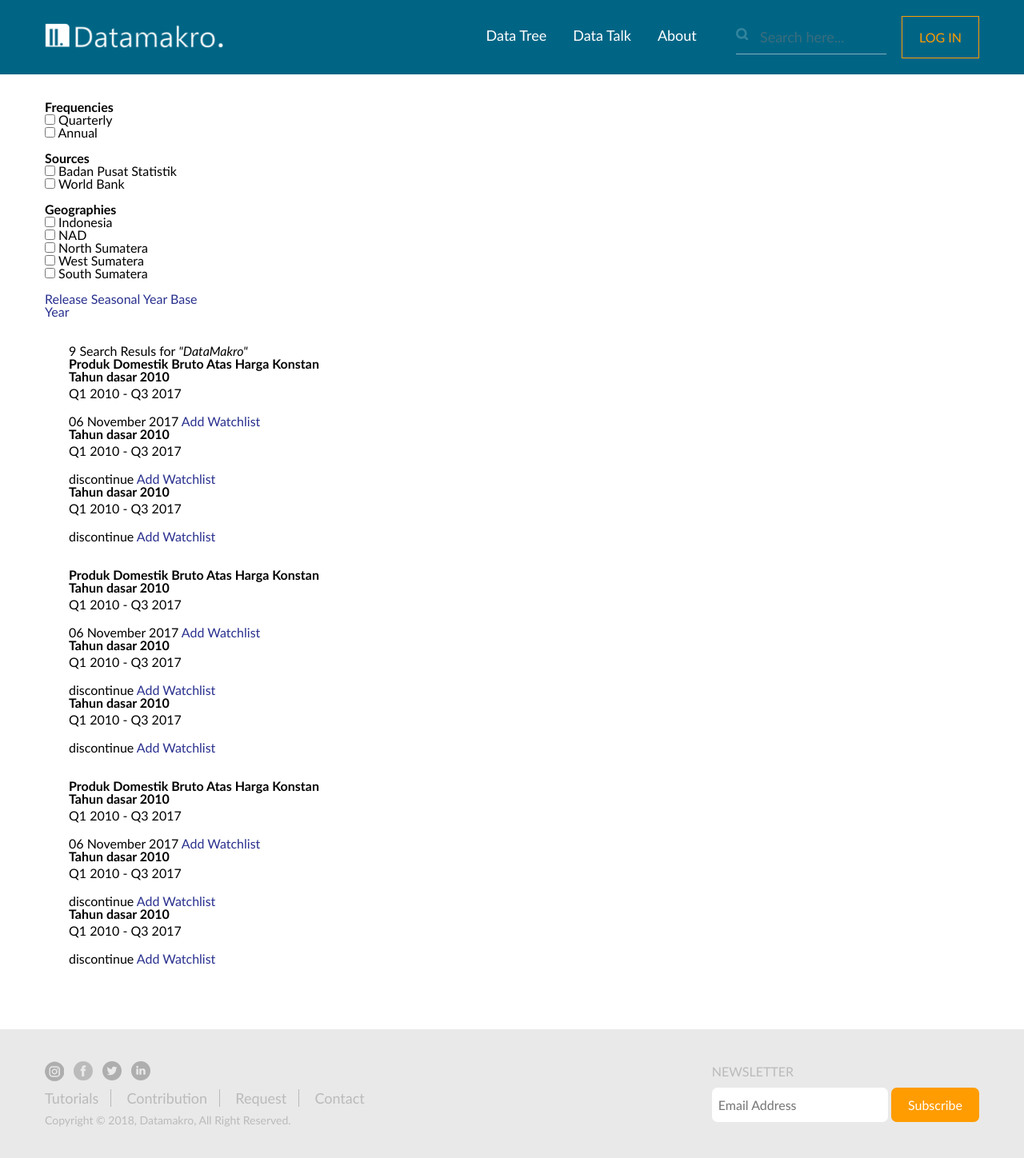
After one commit to rahadianmf/datamakro-fe, a PHP site: page /search-result.php in a window 1280 px wide. The commit adds this page. Shown: the whole page at 80% size. Run offline with PHP 8.4, Linux system fonts and the light colour scheme; some web fonts are replaced.

Commit message:
add page search-result (unfinished)

```diff
--- /dev/null
+++ b/__blank.php
@@ -0,0 +1,5 @@
+<?php $page = ""; $header = "active"; include ('_header.php'); ?>
+<section class = "content">
+
+</section>
+<?php include ('_footer.php'); ?>
--- a/_header.php
+++ b/_header.php
@@ -21,7 +21,7 @@
     <script type="text/javascript" src="js/js-running.js"></script>
 </head>
 <body>
-    <header>
+    <header class = "<?php if($header == 'active'){ echo 'active'; } ?>">
         <div class="wrapper">
             <div class="h-left fl">
                 <div class="dib h-logo">
--- a/css/style.css
+++ b/css/style.css
@@ -81,6 +81,19 @@ font-family: 'Amita', cursive;
   -ms-box-sizing: border-box;
   -o-box-sizing: border-box; }
 
+aside, article {
+  padding-top: 33px;
+  display: inline-block;
+  margin: 0px 0px; }
+
+aside {
+  width: 239px;
+  padding-right: 30px; }
+
+article {
+  width: 925px;
+  padding-left: 30px; }
+
 button, input {
   font-family: calibri, sans-serif; }
 
@@ -95,8 +108,10 @@ header {
     width: 30%; }
   header .h-right {
     width: 70%; }
-  header .h-logo img {
-    height: 31px; }
+  header .h-logo {
+    padding-top: 4px; }
+    header .h-logo img {
+      height: 31px; }
   header .h-menu a {
     font-size: 18px;
     color: #ffffff;
@@ -134,6 +149,9 @@ header {
     border: 1px solid #ff9c01;
     padding: 16px 21px;
     color: #ff9c01; }
+  header.active {
+    position: fixed;
+    background: #006585; }
 
 html, body {
   font-size: 16px;
@@ -176,7 +194,7 @@ footer {
     background: #ffffff;
     padding: 12px 8px;
     font-size: 16px;
-    width: 180px;
+    width: 220px;
     border-radius: 7px;
     -webkit-border-radius: 7px;
     -moz-border-radius: 7px;
@@ -269,8 +287,10 @@ footer {
 .cb, .cba:after, .cbb:after {
   clear: both; }
 
-.content.c-home {
-  padding: 80px 0px; }
+.content {
+  padding: 93px 0px 80px; }
+  .content.c-home {
+    padding: 80px 0px; }
 
 .data-home .dh-list {
   float: left;
--- a/index.php
+++ b/index.php
@@ -1,4 +1,4 @@
-<?php include ('_header.php'); ?>
+<?php $page = ""; $header = "active"; include ('_header.php'); ?>
 <section class = "banner" style = "background-image:url('img/content/banner-home.jpg'); background-size: cover;">
 	<div class="wrapper b-wrapper">
 		<h1>Trustworthy Indonesia economic database</h1>
--- a/sass/style.scss
+++ b/sass/style.scss
@@ -2,11 +2,14 @@
 /*font : hind (find out in google)*/
 
 * { @include boxSizing(border-box); }
+aside , article { padding-top: 33px; display: inline-block; margin: 0px 0px; }
+aside { width: 239px; padding-right: 30px; }
+article { width: 925px; padding-left: 30px; }
 button, input { font-family: calibri, sans-serif; }
 header { @extend .pa; top: 0; left: 0; right: 0; color: $white; padding: 25px 0px; z-index: 2;
 	.h-left { width: 30%; }
 	.h-right { width: 70%; }
-	.h-logo { @extend .fl;
+	.h-logo { @extend .fl; padding-top: 4px;
 		img { height: 31px; }
 	}
 	.h-menu {
@@ -24,6 +27,7 @@ header { @extend .pa; top: 0; left: 0; right: 0; color: $white; padding: 25px 0p
 		&:hover , &:click , &:active , &:visited , &:focus { opacity: 1; }
 	}
 	.f-login { border: 1px solid $orange; padding: 16px 21px; color: $orange; }
+	&.active { position: fixed; background: $blue; }
 }
 html, body { font-size: 16px; font-family: calibri, sans-serif; }
 footer { background: $gray2; padding: 40px 0px;
@@ -37,7 +41,7 @@ footer { background: $gray2; padding: 40px 0px;
 	.f-socmed { margin-bottom: 10px; }
 	.right {
 		p { color: $gray; font-size: 16px; text-transform: uppercase; padding-bottom: 8px; margin-bottom: 0px; }
-		input { @include appearance(none); border:none; color: $gray; background: $white; padding: 12px 8px; font-size: 16px; width: 180px; @include borderRadius(7px); }
+		input { @include appearance(none); border:none; color: $gray; background: $white; padding: 12px 8px; font-size: 16px; width: 220px; @include borderRadius(7px); }
 		button { @include appearance(none); border: none; background: $orange; color: $white; font-size: 16px; padding: 12px 21px; @include borderRadius(7px); }
 	}
 }
@@ -56,7 +60,7 @@ footer { background: $gray2; padding: 40px 0px;
 }
 .bs-bb { @include boxSizing(border-box); }
 .cb , .cba:after , .cbb:after { @extend .db; clear: both; }
-.content {
+.content { padding: 93px 0px 80px;
 	&.c-home { padding: 80px 0px; }
 }
 .data-home {
@@ -73,10 +77,14 @@ footer { background: $gray2; padding: 40px 0px;
 .db { display: block; }
 .di { display: inline; }
 .dib { display: inline-block; }
-.fhl {  }
+.fhl { display: inline-block; width: 27px; height: 22px; position: absolute; margin-right: 7px; left: 0px; top: 8px;
+	&.fhl-1 { background: url('../img/material/fhl-1.png'); }
+	&.fhl-2 { background: url('../img/material/fhl-2.png'); }
+	&.fhl-3 { background: url('../img/material/fhl-3.png'); }
+}
 .filter-home { padding-bottom: 40px;
 	.fh-list {
-		li { padding: 11px 40px 11px 0px; position: relative; opacity: 0.5;
+		li { padding: 11px 40px 11px 37px; position: relative; opacity: 0.3; @include transition(all .15s ease-out);
 			a { color: $black; font-size: 18px; }
 			&:after { content: ""; position: absolute; width: 1px; top: 7px; right: 20px; bottom: 7px; background: $gray; }
 			&:last-child { padding-right: 0px; border-right: none;
--- /dev/null
+++ b/search-result.php
@@ -0,0 +1,137 @@
+<?php $page = "active"; $header = "active"; include ('_header.php'); ?>
+<section class = "content">
+	<div class="wrapper">
+		<aside>
+			<form>
+				<b class = "blue">Frequencies</b>
+				<div class="side-filter">
+					<input type = "checkbox" name = "sf"/>
+					<span class = "sf-title">Quarterly</span>
+				</div>
+				<div class="side-filter">
+					<input type = "checkbox" name = "sf"/>
+					<span class = "sf-title">Annual</span>
+				</div>
+				<br/>
+				<b class = "blue">Sources</b>
+				<div class="side-filter">
+					<input type = "checkbox" name = "sf"/>
+					<span class = "sf-title">Badan Pusat Statistik</span>
+				</div>
+				<div class="side-filter">
+					<input type = "checkbox" name = "sf"/>
+					<span class = "sf-title">World Bank</span>
+				</div>
+				<br/>
+				<b class = "blue">Geographies</b>
+				<div class="side-filter">
+					<input type = "checkbox" name = "sf"/>
+					<span class = "sf-title">Indonesia</span>
+				</div>
+				<div class="side-filter">
+					<input type = "checkbox" name = "sf"/>
+					<span class = "sf-title">NAD</span>
+				</div>
+				<div class="side-filter">
+					<input type = "checkbox" name = "sf"/>
+					<span class = "sf-title">North Sumatera</span>
+				</div>
+				<div class="side-filter">
+					<input type = "checkbox" name = "sf"/>
+					<span class = "sf-title">West Sumatera</span>
+				</div>
+				<div class="side-filter">
+					<input type = "checkbox" name = "sf"/>
+					<span class = "sf-title">South Sumatera</span>
+				</div>
+				<br/>
+				<a class="b-link" href="">Release</a>
+				<a class="b-link" href="">Seasonal Year</a>
+				<a class="b-link" href="">Base Year</a>
+			</form>
+		</aside>
+		<article class = "two-column">
+			<h4>9 Search Resuls for <i>"DataMakro"</i></h4>
+			<div class="box hbb b-gray">
+				<b class = "blue">Produk Domestik Bruto Atas Harga Konstan</b>
+				<div class = "search-list">
+					<b>Tahun dasar 2010</b>
+					<p>Q1 2010 - Q3 2017</p>
+					<span class = "i">06 November 2017</span>
+					<a class = "btn bbor" href=""><span class = "splus"></span> Add Watchlist</a>
+				</div>
+			</div>
+			<div class="box b-gray">
+				<div class = "search-list">
+					<b>Tahun dasar 2010</b>
+					<p>Q1 2010 - Q3 2017</p>
+					<span class = "i">discontinue</span>
+					<a class = "btn bbor" href=""><span class = "splus"></span> Add Watchlist</a>
+				</div>
+			</div>
+			<div class="box b-gray">
+				<div class = "search-list">
+					<b>Tahun dasar 2010</b>
+					<p>Q1 2010 - Q3 2017</p>
+					<span class = "i">discontinue</span>
+					<a class = "btn bbor" href=""><span class = "splus"></span> Add Watchlist</a>
+				</div>
+			</div>
+			<br/>
+			<br/>
+			<div class="box hbb b-gray">
+				<b class = "blue">Produk Domestik Bruto Atas Harga Konstan</b>
+				<div class = "search-list">
+					<b>Tahun dasar 2010</b>
+					<p>Q1 2010 - Q3 2017</p>
+					<span class = "i">06 November 2017</span>
+					<a class = "btn bbor" href=""><span class = "splus"></span> Add Watchlist</a>
+				</div>
+			</div>
+			<div class="box">
+				<div class = "search-list">
+					<b>Tahun dasar 2010</b>
+					<p>Q1 2010 - Q3 2017</p>
+					<span class = "i">discontinue</span>
+					<a class = "btn bbor" href=""><span class = "splus"></span> Add Watchlist</a>
+				</div>
+			</div>
+			<div class="box">
+				<div class = "search-list">
+					<b>Tahun dasar 2010</b>
+					<p>Q1 2010 - Q3 2017</p>
+					<span class = "i">discontinue</span>
+					<a class = "btn bbor" href=""><span class = "splus"></span> Add Watchlist</a>
+				</div>
+			</div>
+			<br/>
+			<br/>
+			<div class="box hbb b-gray">
+				<b class = "blue">Produk Domestik Bruto Atas Harga Konstan</b>
+				<div class = "search-list">
+					<b>Tahun dasar 2010</b>
+					<p>Q1 2010 - Q3 2017</p>
+					<span class = "i">06 November 2017</span>
+					<a class = "btn bbor" href=""><span class = "splus"></span> Add Watchlist</a>
+				</div>
+			</div>
+			<div class="box">
+				<div class = "search-list">
+					<b>Tahun dasar 2010</b>
+					<p>Q1 2010 - Q3 2017</p>
+					<span class = "i">discontinue</span>
+					<a class = "btn bbor" href=""><span class = "splus"></span> Add Watchlist</a>
+				</div>
+			</div>
+			<div class="box">
+				<div class = "search-list">
+					<b>Tahun dasar 2010</b>
+					<p>Q1 2010 - Q3 2017</p>
+					<span class = "i">discontinue</span>
+					<a class = "btn bbor" href=""><span class = "splus"></span> Add Watchlist</a>
+				</div>
+			</div>
+		</article>
+	</div>
+</section>
+<?php include ('_footer.php'); ?>
```
Also changed, not shown: other parts of css/style.css (+22 -2 lines), img/material/bgaside.png (added), 1 other file.
